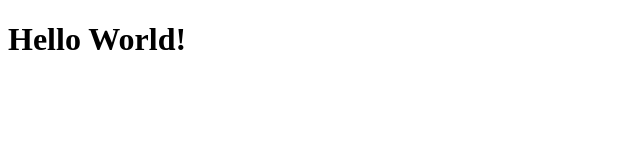
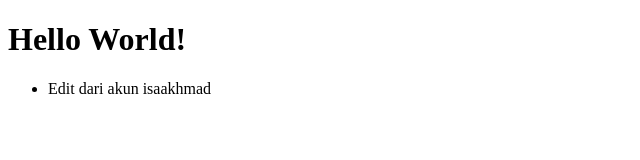
Before and after one commit to akhmadisa/repo1, a plain HTML site: page index.html in a window 1280 px wide. Shown: the whole page, without its empty margins (0-640 px from the left). Drawn offline with Linux system fonts and the light colour scheme.

Commit message:
edit file index.html

```diff
--- a/index.html
+++ b/index.html
@@ -7,5 +7,8 @@
 </head>
 <body>
 	<h1>Hello World!</h1>
+	<ul>
+		<li>Edit dari akun isaakhmad</li>
+	</ul>
 </body>
 </html>
```
